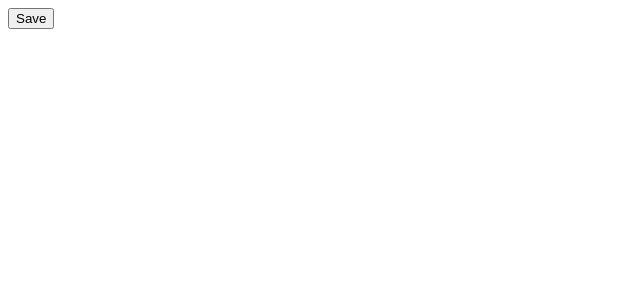
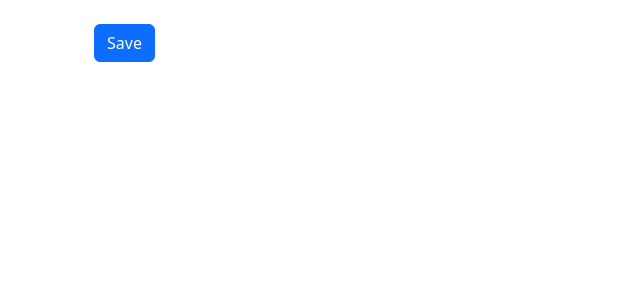
Before and after one commit to afolabiopakunle/angular-reactive-forms-v1, an Angular app: page / in a window 1280 px wide. Shown: the top 300 px of the page, without its empty margins (0-640 px from the left). Built offline with nearby package versions, Linux system fonts and the light colour scheme.

Commit message:
bootstrap added

```diff
--- a/src/app/app.component.html
+++ b/src/app/app.component.html
@@ -1,3 +1,3 @@
-<div class="container">
+<div class="container p-4">
 <button class="btn btn-primary">Save</button>
 </div>
--- a/src/index.html
+++ b/src/index.html
@@ -1 +1,5 @@
+<link href="https://cdn.jsdelivr.net/npm/bootstrap@5.2.0-beta1/dist/css/bootstrap.min.css" rel="stylesheet" integrity="sha384-0evHe/X+R7YkIZDRvuzKMRqM+OrBnVFBL6DOitfPri4tjfHxaWutUpFmBp4vmVor" crossorigin="anonymous">
+
 <my-app>loading</my-app>
+
+<script src="https://cdn.jsdelivr.net/npm/bootstrap@5.2.0-beta1/dist/js/bootstrap.bundle.min.js" integrity="sha384-pprn3073KE6tl6bjs2QrFaJGz5/SUsLqktiwsUTF55Jfv3qYSDhgCecCxMW52nD2" crossorigin="anonymous"></script>
```
